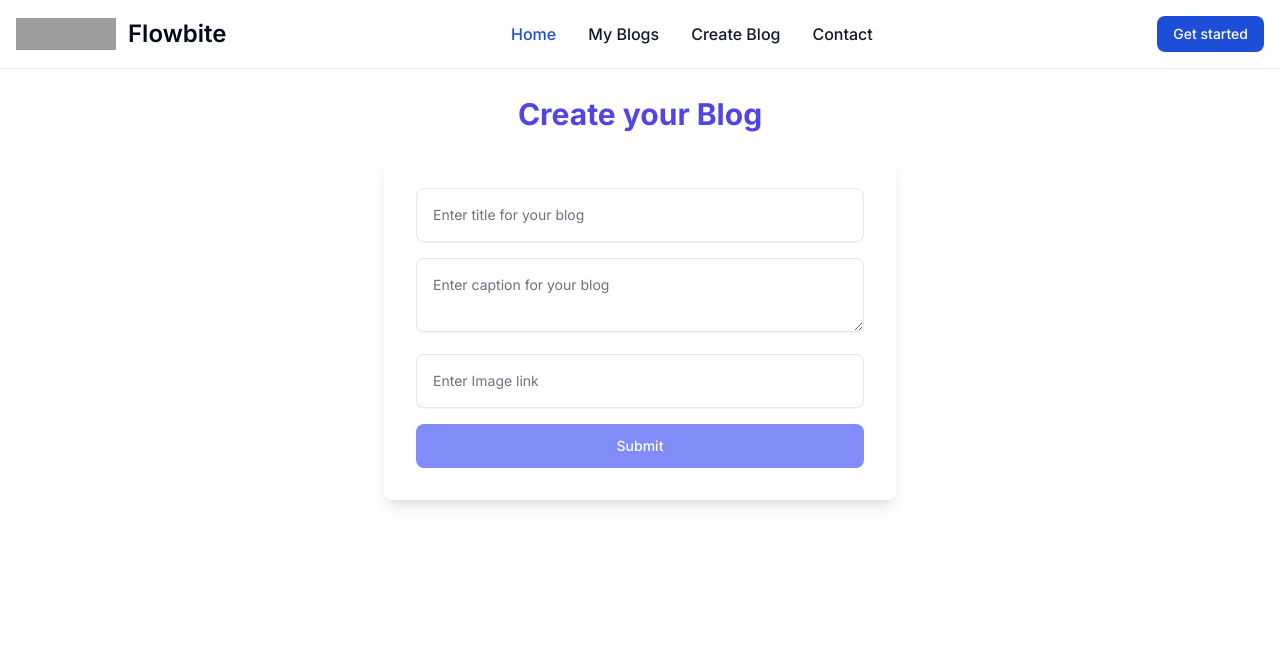
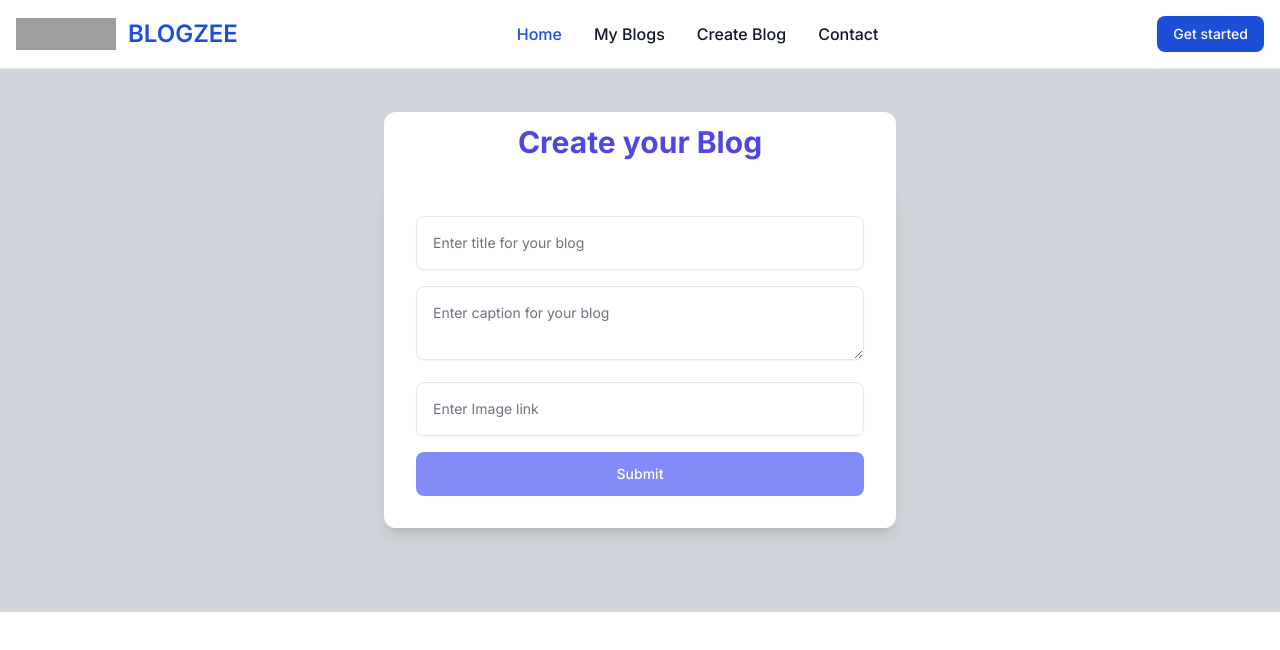
Before and after one commit to kashish567/Nextjs-blog-app, a Next.js app: page /createblog in a window 1280 px wide. Shown: the top 650 px of the page. Built offline with nearby package versions, Linux system fonts and the light colour scheme; grey boxes are pictures that could not be loaded.

Commit message:
fix: ui changes done

```diff
--- a/src/app/createblog/page.tsx
+++ b/src/app/createblog/page.tsx
@@ -41,9 +41,9 @@ const CreateBlog = () => {
   };
 
   return (
-    <div className="flex items-center justify-center">
+    <div className="flex items-center justify-center ">
       <div className="px-4 py-24 sm:px-6 lg:px-8 h-[580px] w-[600px]">
-        <div className="mx-auto max-w-lg">
+        <div className="mx-auto pt-3 rounded-xl max-w-lg bg-white">
           <h1 className="text-center text-2xl font-bold text-indigo-600 sm:text-3xl">
             Create your Blog
           </h1>
--- a/src/app/layout.tsx
+++ b/src/app/layout.tsx
@@ -18,10 +18,12 @@ export default function RootLayout({
   return (
     <html lang="en">
       <body className={inter.className}>
-        <div>
-          <Header />
+        <div className="p-4 bg-gray-300">
+          <div>
+            <Header />
+          </div>
+          {children}
         </div>
-        {children}
       </body>
     </html>
   );
--- a/src/app/myblog/page.tsx
+++ b/src/app/myblog/page.tsx
@@ -8,6 +8,9 @@ interface Blogs {
   title: string;
   img: string;
   caption: string;
+  user: {
+    username: string;
+  };
 }
 
 const MyBlog = () => {
@@ -34,9 +37,10 @@ const MyBlog = () => {
   return (
     <div>
       {blogs.length > 0 ? (
-        <div className="mt-20">
+        <div className="mt-20 h-screen">
           {blogs.map((blog) => (
             <Cards
+              username={blog.user.username}
               key={blog._id}
               id={blog._id}
               title={blog.title}
@@ -46,7 +50,7 @@ const MyBlog = () => {
           ))}
         </div>
       ) : (
-        <div className="flex items-center justify-center mt-24 text-4xl text-black">
+        <div className="flex items-center justify-center h-screen mt-24 text-4xl text-black">
           No blogs available
         </div>
       )}
--- a/src/app/page.tsx
+++ b/src/app/page.tsx
@@ -5,10 +5,13 @@ import Cards from "@/components/Cards";
 import axios, { AxiosResponse } from "axios";
 
 interface Blogs {
-  _id: string; // Make sure _id is typed as a string
+  _id: string;
   title: string;
   img: string;
   caption: string;
+  user: {
+    username: string;
+  };
 }
 
 export default function Home() {
@@ -49,6 +52,7 @@ export default function Home() {
             title={blog.title}
             image={blog.img}
             caption={blog.caption}
+            username={blog.user.username} // Pass the username to the Cards component
           />
         ))
       ) : (
--- a/src/components/Cards.tsx
+++ b/src/components/Cards.tsx
@@ -8,9 +8,10 @@ interface Cards {
   title: string;
   image: string;
   caption: string;
+  username: string; // Add username to the props
 }
 
-const Cards: React.FC<Cards> = ({ id, title, caption, image }) => {
+const Cards: React.FC<Cards> = ({ id, title, caption, image, username }) => {
   const router = useRouter();
   const pathName = usePathname();
   console.log(pathName);
@@ -33,15 +34,20 @@ const Cards: React.FC<Cards> = ({ id, title, caption, image }) => {
         <div className="hidden sm:block sm:basis-56">
           <img
             alt=""
-            src="https://images.unsplash.com/photo-1609557927087-f9cf8e88de18?ixlib=rb-4.0.3&ixid=MnwxMjA3fDB8MHxwaG90by1wYWdlfHx8fGVufDB8fHx8&auto=format&fit=crop&w=1740&q=80"
+            src={image}
             className="aspect-square h-full w-full object-cover"
           />
         </div>
-
         <div className="flex flex-1 flex-col justify-between">
           <div className="border-s border-gray-900/10 p-4 sm:border-l-transparent sm:p-6">
             <a href="#">
-              <h3 className="font-bold uppercase text-gray-900">{title}</h3>
+              <h1 className="font-bold text-2xl uppercase text-black">
+                {username}
+              </h1>
+              <hr className=" border border-slate-600 " />
+              <h3 className="font-bold mt-2 uppercase text-gray-900">
+                {title}
+              </h3>
             </a>
 
             <p className="mt-2 line-clamp-3 text-sm/relaxed text-gray-700">
--- a/src/components/Header.tsx
+++ b/src/components/Header.tsx
@@ -18,8 +18,8 @@ const Header = () => {
               className="h-8"
               alt="Flowbite Logo"
             />
-            <span className="self-center text-2xl font-semibold whitespace-nowrap dark:text-white">
-              Flowbite
+            <span className="self-center text-2xl font-semibold whitespace-nowrap text-blue-700">
+              BLOGZEE
             </span>
           </a>
           <div className="flex md:order-2 space-x-3 md:space-x-0 rtl:space-x-reverse">
--- a/src/models/blogModel.ts
+++ b/src/models/blogModel.ts
@@ -1,25 +1,27 @@
 import mongoose from "mongoose";
 
-const blogSchema = new mongoose.Schema({
-    title:{
+const blogSchema = new mongoose.Schema(
+  {
+    title: {
       type: String,
       required: true,
     },
-    caption:{
+    caption: {
       type: String,
       required: true,
     },
-    img:{
+    img: {
       type: String,
-        required: true
+      required: true,
     },
-    user:{
+    user: {
       type: mongoose.Schema.Types.ObjectId,
-        ref: "users"
-    }
-},{timestamps: true});
+      ref: "users",
+    },
+  },
+  { timestamps: true }
+);
 
-
-const Blog = mongoose.models.blogs || mongoose.model("blogs",blogSchema);
+const Blog = mongoose.models.blogs || mongoose.model("blogs", blogSchema);
 
 export default Blog;
--- a/src/models/userModel.ts
+++ b/src/models/userModel.ts
@@ -1,26 +1,31 @@
 import mongoose from "mongoose";
 
-const userSchema = new mongoose.Schema({
-    username:{
-        type:String,
-        required:true,
-        unique:true
+const userSchema = new mongoose.Schema(
+  {
+    username: {
+      type: String,
+      required: true,
+      unique: true,
     },
-    email:{
-        type:String,
-        required:true,
-        unique:true
+    email: {
+      type: String,
+      required: true,
+      unique: true,
     },
-    password:{
-        type:String,
-        required:true,
+    password: {
+      type: String,
+      required: true,
     },
-    blogs:[{
-        type:mongoose.Schema.Types.ObjectId,
-        ref:"blogs"
-    }],
-},{timestamps:true});
+    blogs: [
+      {
+        type: mongoose.Schema.Types.ObjectId,
+        ref: "blogs",
+      },
+    ],
+  },
+  { timestamps: true }
+);
 
-const User = mongoose.models.users || mongoose.model('users',userSchema);
+const User = mongoose.models.users || mongoose.model("users", userSchema);
 
 export default User;
```
Lines whose indentation alone changed are shown as unchanged.
